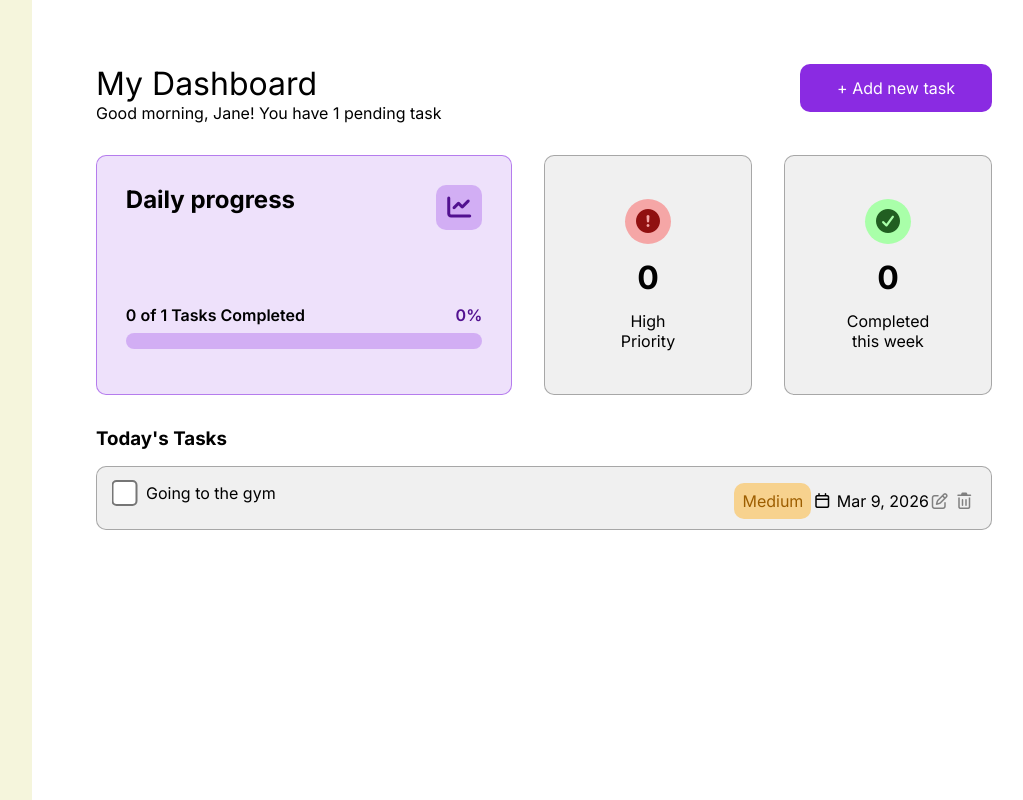
After one commit to keiomarah/to-do-app, a Flask app: page / in a window 1280 px wide. The commit adds this page. Shown: the whole page, without its empty margins (224-1247 px from the left). Run offline with Flask 3, Linux system fonts and the light colour scheme; some libraries are stand-ins or nearby versions.

Commit message:
Add styling main dashboard

```diff
--- a/website/__init__.py
+++ b/website/__init__.py
@@ -12,8 +12,10 @@ def create_app():
     db.init_app(app)
 
     from .auth import auth
+    from .views import views
 
     app.register_blueprint(auth, url_prefix="/auth")
+    app.register_blueprint(views, url_prefix="/")
 
     create_database(app)
 
--- a/website/auth.py
+++ b/website/auth.py
@@ -1,4 +1,4 @@
-from flask import Blueprint, render_template, request, flash
+from flask import Blueprint, render_template, request, flash, redirect, url_for
 from sqlalchemy import or_
 from .models import User
 from . import db
@@ -17,10 +17,11 @@ def login():
         if user:
             if check_password_hash(user.password, password):
                 flash('Logged in successfully', category='success')
+                return redirect(url_for('views.home'))
             else:
                 flash('Oops! Incorrect password. Please try again', category='failure')
         else:
-            flash('Oops! Seems like that user does not exist. Please create an account.', category=failure)
+            flash('Oops! Seems like that user does not exist. Please create an account.', category='failure')
     return render_template("login-signup.html", login=True)
 
 
--- a/website/static/index.css
+++ b/website/static/index.css
@@ -1,6 +1,7 @@
 html {
   font-family: "Inter", sans-serif;
 }
+
 *,
 *::before,
 *::after {
@@ -26,6 +27,23 @@ a {
 h1 {
   font-weight: 400;
 }
+
+.purple-button {
+  all: unset;
+  background-color: blueviolet;
+  color: white;
+  font-weight: 500;
+  padding: 8px 0;
+  text-align: center;
+  border-radius: 10px;
+  transition: all 0.3s ease;
+}
+
+.purple-button:hover {
+  background-color: black;
+  cursor: pointer;
+}
+
 /*Login Page*/
 .login-page {
   display: flex;
@@ -81,22 +99,6 @@ input:focus {
   color: grey;
 }
 
-.login-signup-form button {
-  all: unset;
-  background-color: blueviolet;
-  color: white;
-  font-weight: 500;
-  padding: 8px 0;
-  text-align: center;
-  border-radius: 10px;
-  transition: all 0.3s ease;
-}
-
-.login-signup-form button:hover {
-  background-color: black;
-  cursor: pointer;
-}
-
 .create-account-link {
   text-align: center;
   margin: 1rem 0;
@@ -134,3 +136,164 @@ input:focus {
 .hide {
   opacity: 0;
 }
+
+/*Dashboard*/
+.home-page {
+  width: 100vw;
+  height: 100vh;
+  display: grid;
+  grid-template-columns: 1fr 4fr;
+}
+
+.main-dashboard {
+  background-color: white;
+  padding: 4rem;
+  display: flex;
+  flex-direction: column;
+  gap: 2rem;
+}
+
+.main-dashboard header {
+  display: flex;
+  justify-content: space-between;
+}
+
+.main-dashboard header button {
+  height: 2rem;
+  width: 12rem;
+}
+.progress-container {
+  display: grid;
+  grid-template-columns: 2fr 1fr 1fr;
+  column-gap: 2rem;
+  height: 30vh;
+}
+
+.round-style {
+  border-radius: 10px;
+  padding: 1.8rem;
+}
+
+.daily-progress-container {
+  background-color: rgba(137, 43, 226, 0.14);
+  border: 1px solid rgba(137, 43, 226, 0.558);
+  display: flex;
+  flex-direction: column;
+  justify-content: space-between;
+}
+
+.daily-progress-title {
+  display: flex;
+  justify-content: space-between;
+}
+
+.icon {
+  padding: 8px;
+  font-size: 1.5rem;
+  border-radius: 10px;
+  color: rgb(82, 17, 144);
+  background-color: rgba(137, 43, 226, 0.274);
+}
+
+.high-priority-progress-container .icon {
+  background-color: rgba(255, 0, 0, 0.311);
+  color: rgb(144, 16, 16);
+  width: fit-content;
+  border-radius: 50%;
+}
+
+.completed-week-container .icon {
+  background-color: rgb(169, 255, 169);
+  color: rgb(33, 94, 33);
+  width: fit-content;
+  border-radius: 50%;
+}
+
+.secondary-progress {
+  display: flex;
+  flex-direction: column;
+  align-items: center;
+  justify-content: space-evenly;
+  background-color: rgba(128, 128, 128, 0.118);
+  border: 1px solid rgba(128, 128, 128, 0.652);
+  text-align: center;
+}
+
+.progress-bar {
+  height: 1rem;
+  border-radius: 20px;
+  background-color: rgba(137, 43, 226, 0.274);
+  margin-bottom: 16px;
+  margin-top: 8px;
+}
+
+.progress-bar-container .details-container {
+  display: flex;
+  justify-content: space-between;
+  font-weight: 600;
+}
+
+.progress-bar-container .details-container p:last-of-type {
+  color: rgb(82, 17, 144);
+}
+
+#high-priority-counter,
+#completed-counter {
+  font-weight: 800;
+  font-size: 2rem;
+}
+
+.task {
+  display: flex;
+  align-items: flex-start;
+  justify-content: space-between;
+  width: 100%;
+  height: 4rem;
+  background-color: rgba(128, 128, 128, 0.118);
+  border: 1px solid rgba(128, 128, 128, 0.652);
+  margin: 1rem 0;
+  border-radius: 10px;
+  padding: 16px;
+}
+
+.task-name {
+  font-weight: 500;
+}
+
+.task > div {
+  display: flex;
+}
+
+.task input {
+  transform: scale(2);
+  accent-color: blueviolet;
+  margin: 0 15px 0 5px;
+}
+
+.task-priority {
+  padding: 8px;
+  border-radius: 10px;
+}
+
+.medium {
+  background-color: rgba(255, 166, 0, 0.412);
+  color: rgb(157, 94, 0);
+}
+
+.task-details {
+  display: flex;
+  align-items: center;
+  width: 28%;
+  justify-content: space-evenly;
+}
+
+.edit-delete-buttons button {
+  all: unset;
+  color: grey;
+  transition: all 0.3s ease;
+}
+
+.edit-delete-buttons button:hover {
+  cursor: pointer;
+  color: black;
+}
--- a/website/templates/base.html
+++ b/website/templates/base.html
@@ -8,6 +8,10 @@
     <link
       href="https://fonts.googleapis.com/css2?family=Inter:wght@400;600;700&display=swap"
       rel="stylesheet"
+    />
+    <link
+      rel="stylesheet"
+      href="https://cdnjs.cloudflare.com/ajax/libs/font-awesome/7.0.1/css/all.min.css"
     />
   </head>
   <body>
--- /dev/null
+++ b/website/templates/home.html
@@ -0,0 +1,78 @@
+{% extends 'base.html' %} {% block content %}
+<div class="home-page">
+  <div id="homepage-sidebar">
+    <div class="logo container"></div>
+    <ul class="filters"></ul>
+    <ul class="categories"></ul>
+  </div>
+  <div id="main-dashboard" class="main-dashboard">
+    <header>
+      <div>
+        <h1>My Dashboard</h1>
+        <p>Good morning, Jane! You have 1 pending task</p>
+      </div>
+      <button class="purple-button"><span>&plus;</span> Add new task</button>
+    </header>
+    <div class="progress-container">
+      <div class="daily-progress-container round-style">
+        <div class="daily-progress-title">
+          <h2>Daily progress</h2>
+          <div class="icon">
+            <i class="fa-solid fa-chart-line"></i>
+          </div>
+        </div>
+        <div class="progress-bar-container">
+          <div class="details-container">
+            <p>0 of 1 Tasks Completed </p><p>0%</[]>
+          </div>
+          <div class="progress-bar"></div>
+        </div>
+      </div>
+      <div
+        class="high-priority-progress-container round-style secondary-progress"
+      >
+        <div class="icon">
+          <i class="fa-solid fa-circle-exclamation"></i>
+        </div>
+        <p id="high-priority-counter">0</p>
+        <p>High <br />Priority</p>
+      </div>
+      <div class="completed-week-container round-style secondary-progress">
+        <div class="icon">
+          <i class="fa-solid fa-circle-check"></i>
+        </div>
+        <p id="completed-counter">0</p>
+        <p>Completed<br /> this week</p>
+      </div>
+    </div>
+    <div class="today-task-container">
+      <h3>Today's Tasks</h3>
+      <form class="tasks-container">
+        <div class="task">
+          <div>
+            <input type="checkbox">
+            <div class="task-name">
+              <p>Going to the gym</p>
+            </div>
+          </div>
+          <div class="task-details">
+            <div class="task-priority medium">Medium</div>
+            <div class="task-date">
+              <i class="fa-regular fa-calendar"></i>
+              Mar 9, 2026
+            </div>
+            <div class="edit-delete-buttons">
+              <button type="button">
+                <i class="fa-regular fa-pen-to-square"></i>
+              </button>
+              <button type="button">
+                <i class="fa-regular fa-trash-can"></i>
+              </button>
+            </div>
+          </div>
+        </div>
+      </form>
+    </div>
+  </div>
+</div>
+{% endblock %}
--- a/website/templates/login-signup.html
+++ b/website/templates/login-signup.html
@@ -13,7 +13,7 @@ Up {% endif %} {% endblock %} {% block content %}
       <input type="email" id="email" name="email" required />
       <label>Password</label>
       <input type="password" id="password" name="password" required />
-      <button type="submit">Log in</button>
+      <button type="submit" class="purple-button">Log in</button>
       <p class="create-account-link">
         Don't have an account? <a href="/auth/signup">Create an account</a>
       </p>
@@ -42,7 +42,7 @@ Up {% endif %} {% endblock %} {% block content %}
         />
         I agree to the <a href="/auth/signup">Terms & Privacy</a></label
       >
-      <button type="submit">Sign up</button>
+      <button type="submit" class="purple-button">Sign up</button>
     </form>
     {% endif %}
   </div>
--- a/website/views.py
+++ b/website/views.py
@@ -0,0 +1,7 @@
+from flask import render_template, Blueprint
+
+views = Blueprint('views', __name__, template_folder='.templates')
+
+@views.route('/')
+def home():
+    return render_template('home.html')
```
